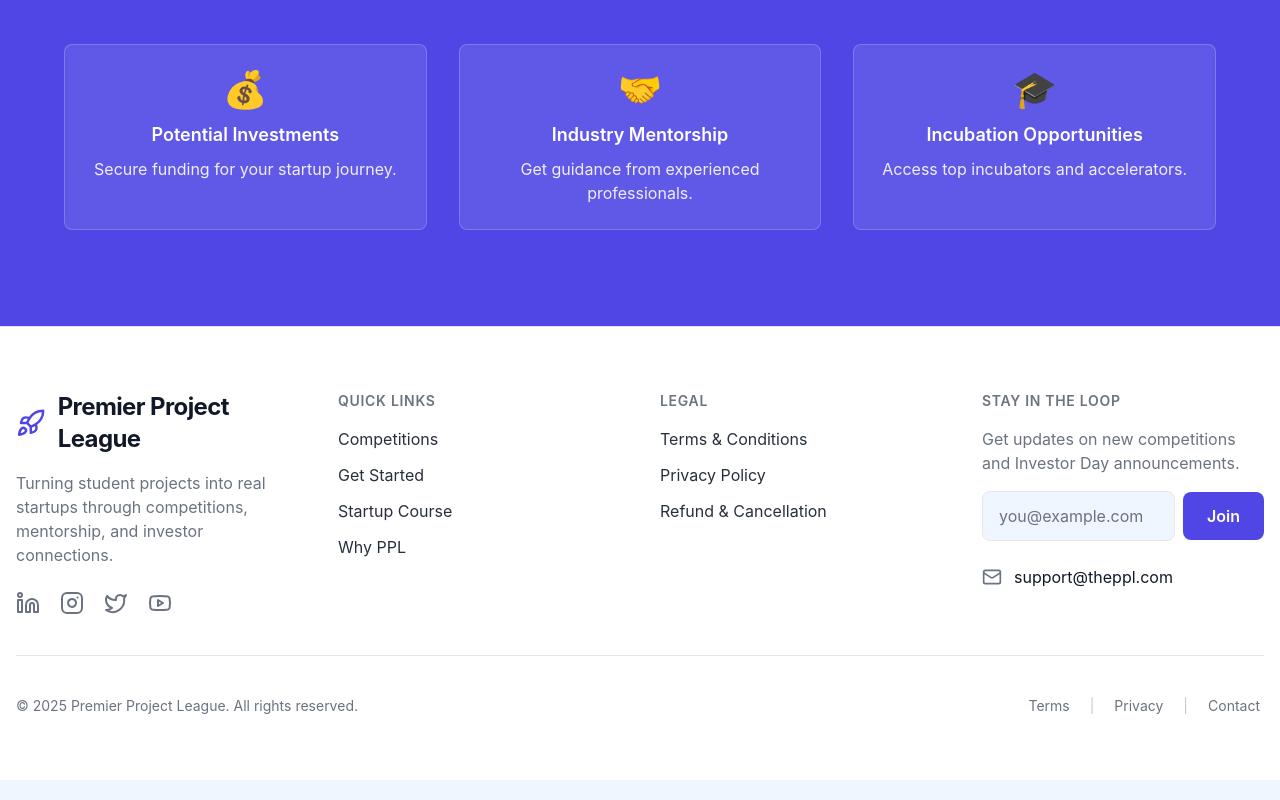
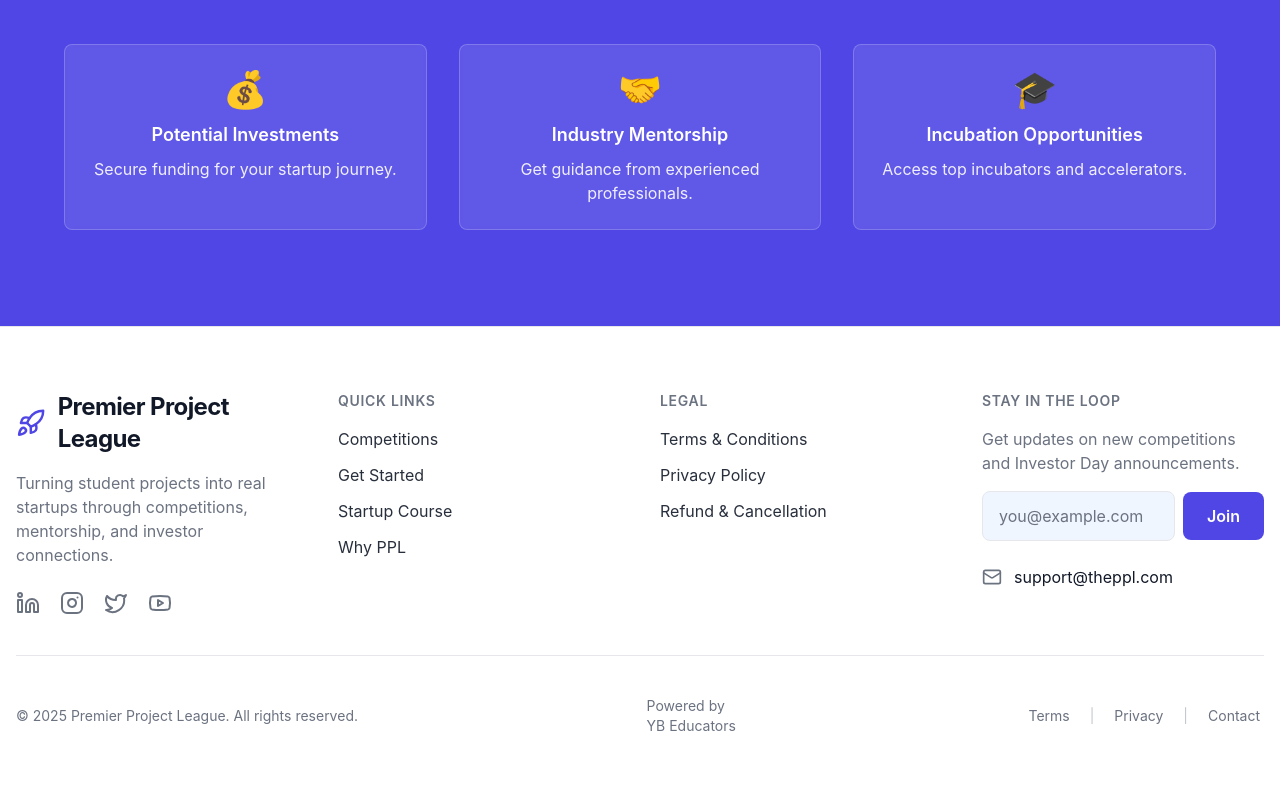
Before and after one commit to polimera0000-glitch/ppl, a React (Vite) app in the folder eph-frontend/: page /landing in a window 1280 px wide. Shown: the part 3429-4229 px from the top of the page. Built offline with nearby package versions, Linux system fonts and the light colour scheme; no server answers; the HTML template or start-up script is replaced by a standard one.

Commit message:
Update LandingPage.jsx

```diff
--- a/eph-frontend/src/pages/LandingPage.jsx
+++ b/eph-frontend/src/pages/LandingPage.jsx
@@ -481,6 +481,9 @@
       <p className="text-center md:text-left">
         © {new Date().getFullYear()} Premier Project League. All rights reserved.
       </p>
+      <p className="text-center md:text-left">
+        Powered by <br/> YB Educators
+      </p>
       <div className="flex flex-wrap items-center justify-center gap-3 sm:gap-4">
         <button
           type="button"
```
